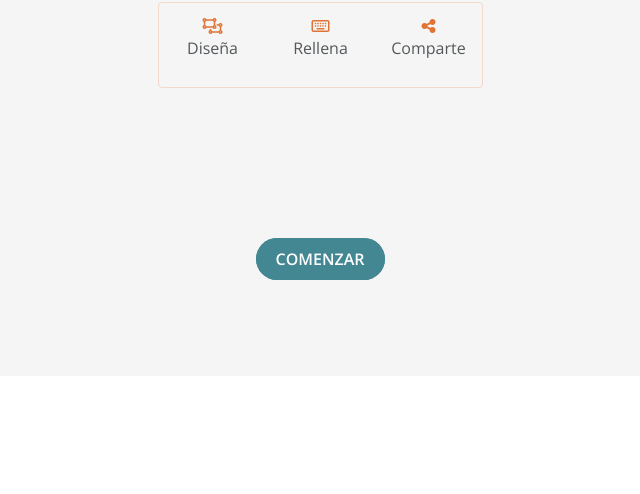
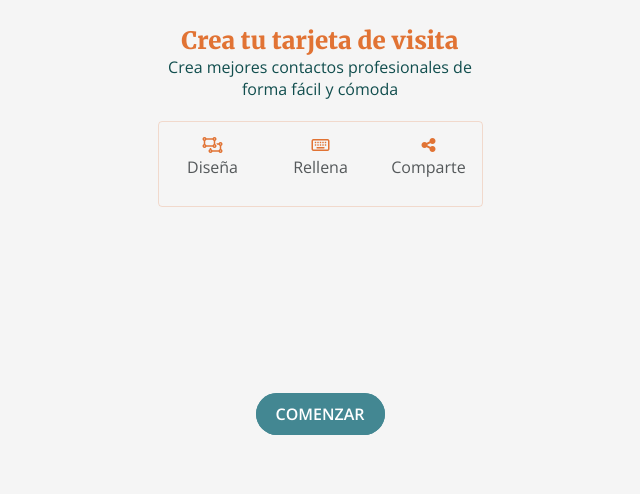
Before and after one commit to Anavalca/project-promo-i-module-2-team-2-afternoon, a website: page public/index.html in a window 1280 px wide. Shown: the part 364-858 px from the top of the page, without its empty margins (320-960 px from the left). Before the commit the page ends 800 px from the top, so only its background shows below. Drawn offline with nearby package versions, Linux system fonts and the light colour scheme; files that its build step writes are made by us from their sources; files whose address does not match are found by name.

Commit message:
fix header

```diff
--- a/_src/assets/scss/layout/_main.scss
+++ b/_src/assets/scss/layout/_main.scss
@@ -1,10 +1,18 @@
 #colorBlindSVG {
   display: none;
 }
+
+h1{
+  margin: 0px;
+  padding: 0px;
+}
 .landing__container {
   width: 100%;
-  height: calc(100vh - 110px);
+
+  // height: calc(100vh - 110px);
   background: #f5f5f5;
+
+
 
 }
 .main {
@@ -116,7 +124,9 @@
   margin-top: 40px;
   @include forTablet {
 
-    margin-top: 150px;
+    margin-top: 186px;
+    margin-bottom: 59px;
+
   }
 
   & a {
@@ -148,9 +158,9 @@
   justify-content: center;
 
 
-    // @include forTablet {
-    //  padding-top: 250px;
-    // }
+    @include forTablet {
+     padding: 250px 174px 31px 175px;
+    }
 }
 
 .logo {
@@ -161,10 +171,10 @@
   }
 }
 
-@include forTablet {
-  .landing__container {
-    width: 100%;
-    height: calc(100vh - 60px);
-    background: #f5f5f5;
-  }
-}
+// @include forTablet {
+//   .landing__container {
+//     width: 100%;
+//     height: calc(100vh - 60px);
+//     background: #f5f5f5;
+//   }
+// }
```
Also changed, not shown: public/assets/css/main.css, 1 other file.
